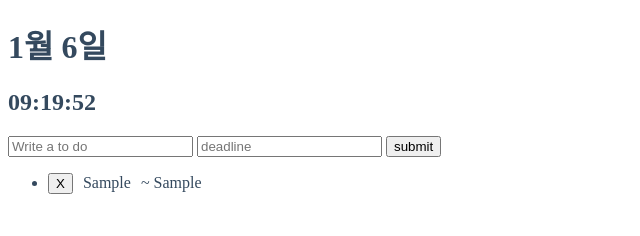
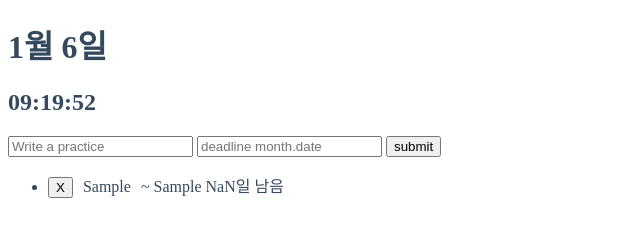
Before and after one commit to DevSunbo/RemainAssignmentPeriod, a plain HTML site: page index.html in a window 1280 px wide. Both pictures are taken after typing "Sample", "Sample" into the empty fields and a click on the input "submit". Shown: the whole page, without its empty margins (0-640 px from the left). Drawn offline with Linux system fonts and the light colour scheme.

Commit message:
deadline에 남은 날 계산

```diff
--- a/clock.js
+++ b/clock.js
@@ -14,7 +14,6 @@ function getTime(){
     hours < 10 ? `0${hours}` : hours}:${
       minutes < 10 ? `0${minutes}` : minutes}:${
         seconds < 10 ? `0${seconds}` : seconds}`;
-
 }
 
 function init(){
--- a/index.html
+++ b/index.html
@@ -12,8 +12,8 @@
     </div>
     <div>
       <form class="js-toDoForm">
-        <input type="text" placeholder="Write a to do" class="practice"/>
-        <input type="text" placeholder="deadline" class="deadline"/>
+        <input type="text" placeholder="Write a practice" class="practice"/>
+        <input type="text" placeholder="deadline month.date" class="deadline"/>
         <input type="submit" value="submit" class="submitBtn"/>
       </form>
      </div>
--- a/practice_deadline.js
+++ b/practice_deadline.js
@@ -6,6 +6,7 @@ const toDoForm = document.querySelector(".js-toDoForm"),
 
   const TODOS_LS = "toDos";
   const DEADLINE_LS = "deadline";
+  let REMAIN_PERIOD_MONTH, REMAIN_PERIOD_DATE;
 
   function filterFn(toDo){
     return toDo.id === 1;
@@ -26,24 +27,43 @@ const toDoForm = document.querySelector(".js-toDoForm"),
 
   function saveToDos(){
     localStorage.setItem(TODOS_LS, JSON.stringify(toDos));
-    localStorage.setItem(DEADLINE_LS,JSON.stringify(toDos));
+  }
+
+  function remainPeriod(deadlineText){
+    const date = new Date();
+    const currentMonth = date.getMonth();
+    const currentDate = date.getDate();
+    const currentYear = date.getFullYear();
+    const deadlineStr = `${deadlineText}`;
+    const deadlineSplit = deadlineStr.split('.',2);
+    const deadDate = new Date(currentYear, deadlineSplit[0]-1, deadlineSplit[1] ); // date() 에서 month는 0 부터 시작하므로 월에 -1 해줌
+    const gapDate = deadDate - date;
+    const period = Math.ceil(gapDate / (60*1000*60*24));
+    REMAIN_PERIOD_DATE = period;
+    console.log(REMAIN_PERIOD_DATE);
   }
 
   function paintToDo(text, deadlineText){
+    remainPeriod(deadlineText); // 남은 기간 계산
     const li = document.createElement("li")
     const delBtn = document.createElement("button");
     delBtn.innerHTML = "X";
     delBtn.addEventListener("click", deleteToDo);
     const span = document.createElement("span");
     const deadlineSpan = document.createElement("span");
+    const remainPeriodMonthSpan = document.createElement("span");
+    const remainPeriodDateSpan = document.createElement("span");
     const newId = toDos.length + 1;
     span.innerText = text;
     deadlineSpan.innerText = `~ ${deadlineText}`;
+    //remainPeriodMonthSpan.innerText = `${REMAIN_PERIOD_MONTH}개월`;
+    remainPeriodDateSpan.innerText = ` ${REMAIN_PERIOD_DATE}일 남음`;
     li.appendChild(delBtn);
     li.appendChild(span);
     li.appendChild(deadlineSpan);
+    //li.appendChild(remainPeriodMonthSpan);
+    li.appendChild(remainPeriodDateSpan);
     li.id = newId;
-
     /* span class 설정 */
     span.classList.add("practiceName");
     deadlineSpan.classList.add("deadlineClass");
@@ -52,6 +72,8 @@ const toDoForm = document.querySelector(".js-toDoForm"),
     const toDoObj = {
       text: text,
       deadlineText: deadlineText,
+      //remainPeriodMonth: REMAIN_PERIOD_MONTH,
+      remainPeriodDate: REMAIN_PERIOD_DATE,
       id: newId
     };
     toDos.push(toDoObj);
@@ -70,7 +92,6 @@ const toDoForm = document.querySelector(".js-toDoForm"),
 
   function loadToDos(){
     const loadedToDos = localStorage.getItem(TODOS_LS);
-    const loadedDeadLine = localStorage.getItem(DEADLINE_LS);
     if(loadedToDos !== null){
         const parsedToDos = JSON.parse(loadedToDos);
         parsedToDos.forEach(function(toDo){
@@ -79,7 +100,6 @@ const toDoForm = document.querySelector(".js-toDoForm"),
           paintToDo(toDo.text, toDo.deadlineText);
         });
     }
-
   }
 
   function init(){
```
